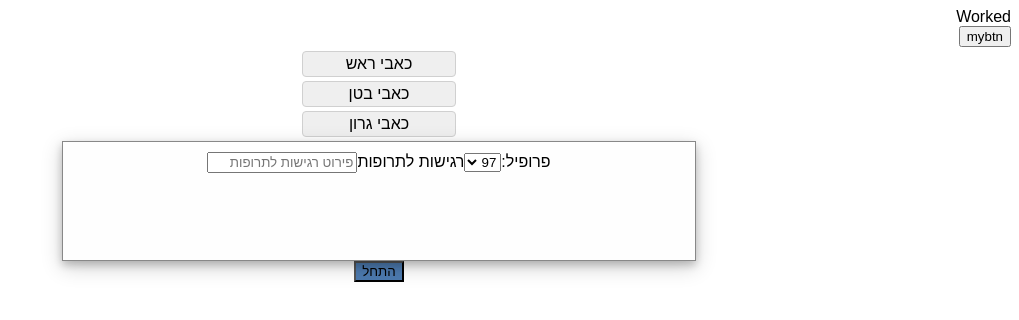
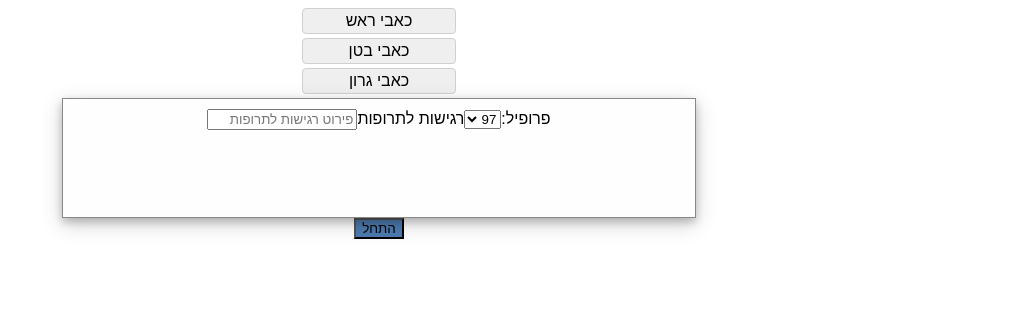
Before and after one commit to renanbazinin/Merpaat, a plain HTML site: page WebSite1/HtmlPage2.html in a window 1280 px wide. Shown: the whole page, without its empty margins (261-1280 px from the left). Drawn offline with Linux system fonts and the light colour scheme.

Commit message:
Add files via upload

```diff
--- a/WebSite1/HtmlPage2.html
+++ b/WebSite1/HtmlPage2.html
@@ -6,12 +6,7 @@
 </head>
 
 <body dir="rtl">
-    <div id="Yess">
 
-        Worked
-            </div>
-
-    <button id="mybtn">mybtn</button>
     <div id="all" style="text-align:center" > </div>
 
 
```
Also changed, not shown: WebSite1/HtmlPage.html (+2 -0 lines), WebSite1/JavaScript2.js (line endings or trailing spaces).
